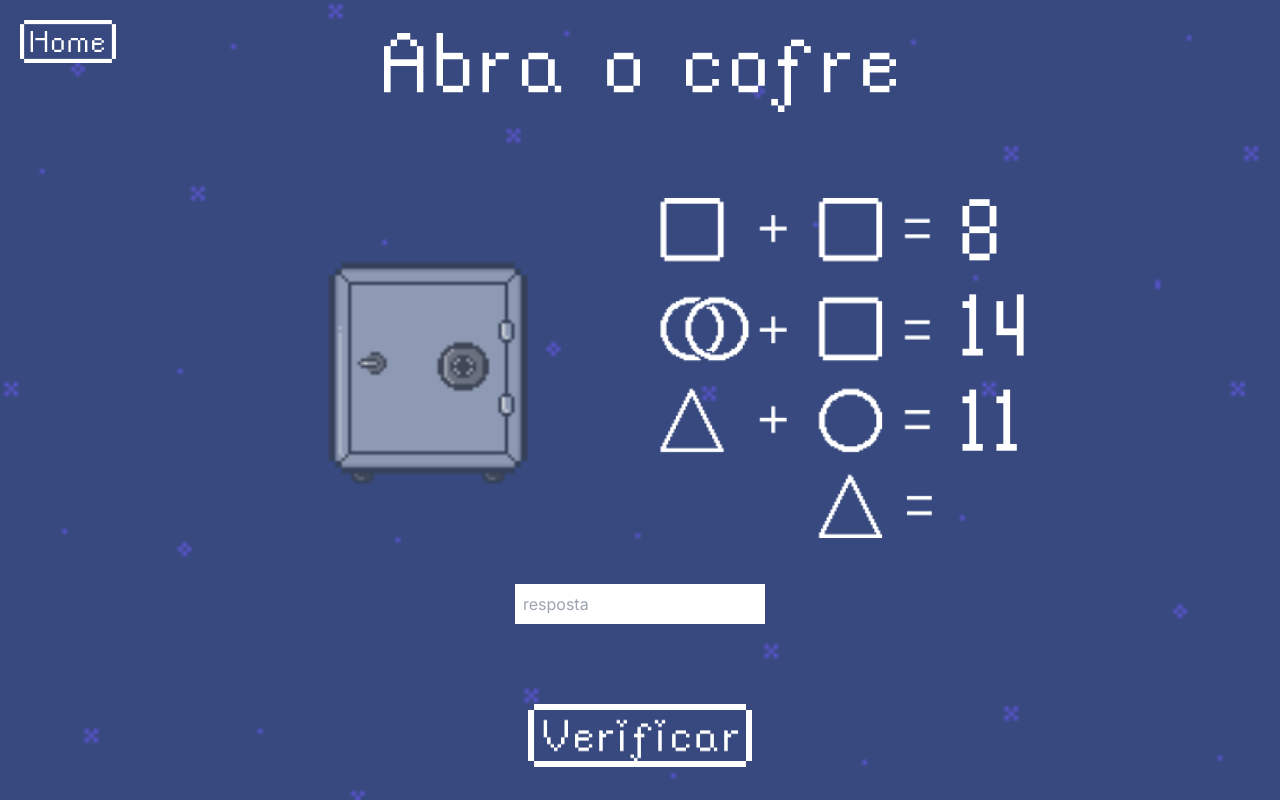
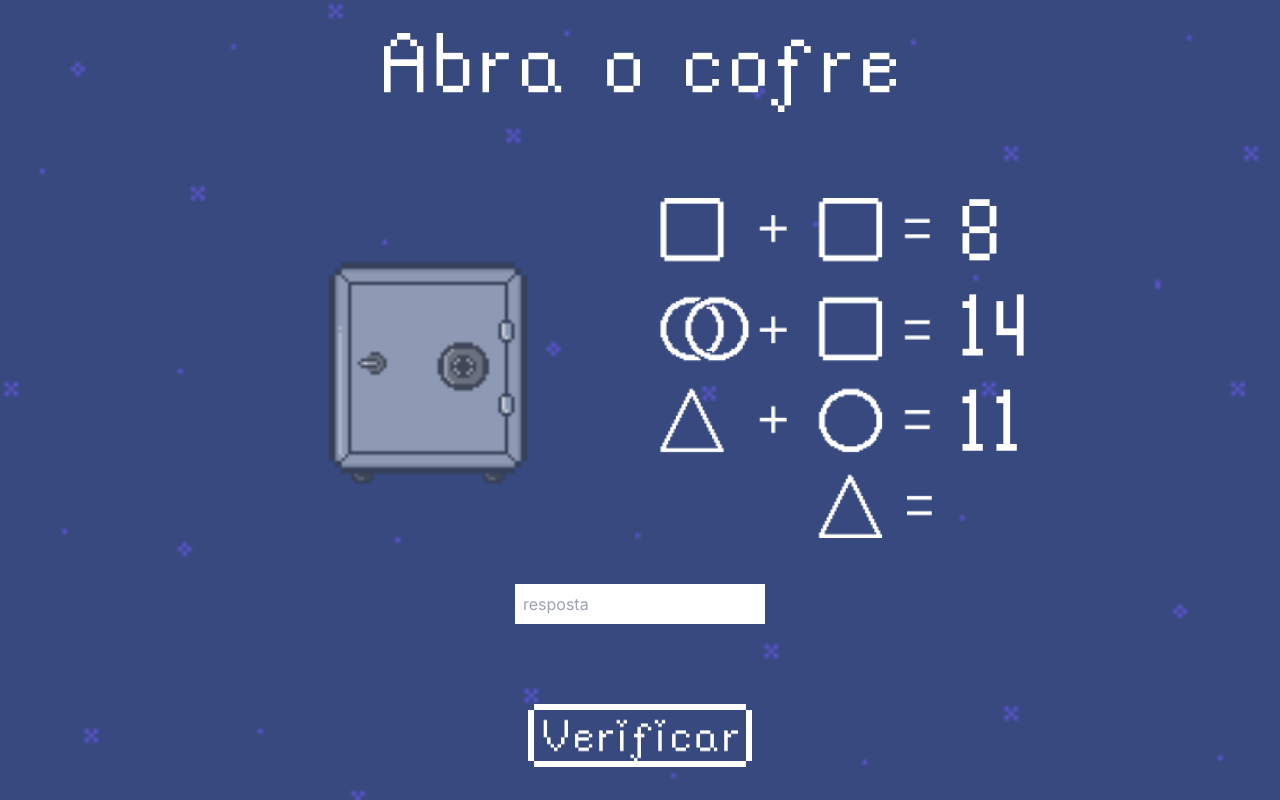
Before and after one commit to raissarossi/game, a Next.js app: page /game5 in a window 1280 px wide. Built offline with nearby package versions, Linux system fonts and the light colour scheme.

Commit message:
erros no deploy arrumados

```diff
--- a/src/app/layout.tsx
+++ b/src/app/layout.tsx
@@ -1,10 +1,10 @@
-'use client'
+// 'use client'
 import './globals.css'
 import type { Metadata } from 'next'
 import { Inter } from 'next/font/google'
-import Image from "next/image";
-import home from "../images/home.svg"
-import { useRouter } from "next/navigation";
+// import Image from "next/image";
+// import home from "../images/home.svg"
+// import { useRouter } from "next/navigation";
 
 const inter = Inter({ subsets: ['latin'] })
 
@@ -18,13 +18,13 @@ export default function RootLayout({
 }: {
   children: React.ReactNode
 }) {
-  const router = useRouter();
+  // const router = useRouter();
   return (
     <html lang="en">
       <body className={inter.className}>
-        <button className='absolute top-5 right-2 lg:left-5 hover:translate-y-1' onClick={()=>router.push("/games")}>
+        {/* <button className='absolute top-5 right-2 lg:left-5 hover:translate-y-1' onClick={()=>router.push("/games")}>
           <Image src={home} alt='' className='w-16 lg:w-24'/>
-        </button>
+        </button> */}
         {children}</body>
     </html>
   )
```
